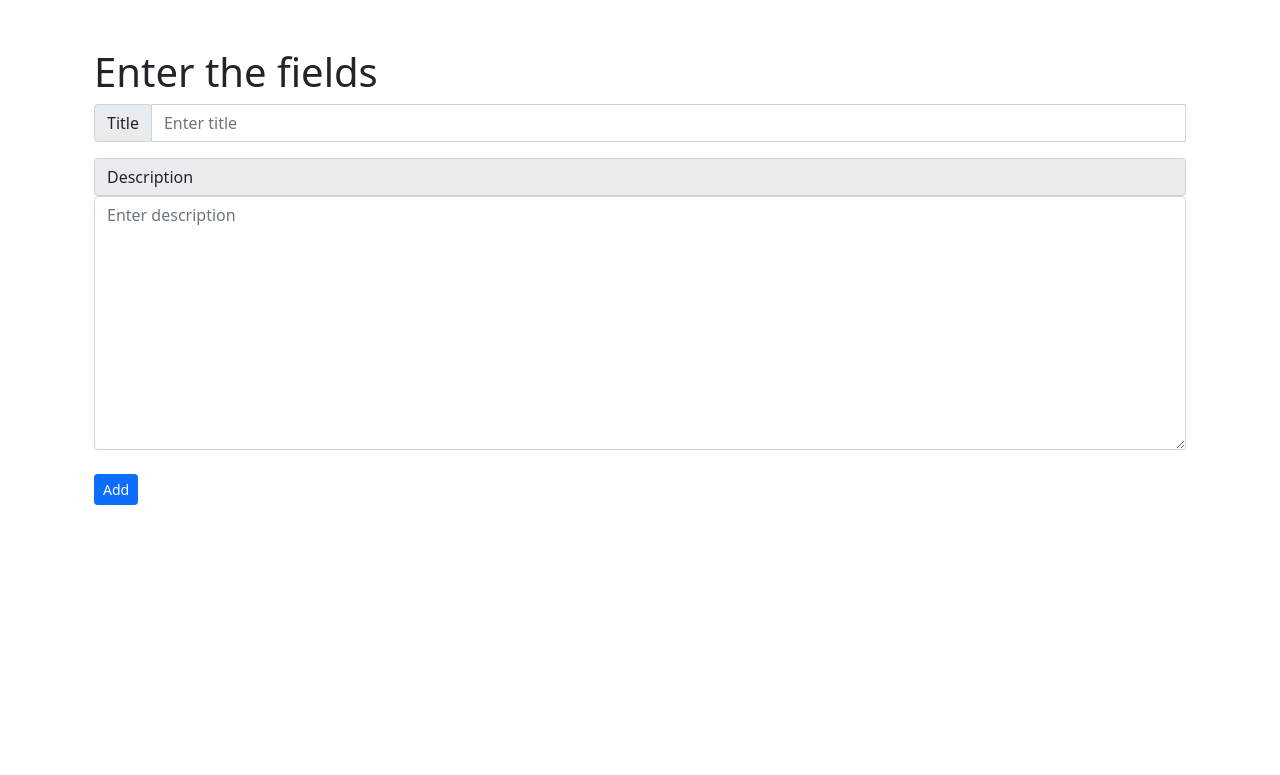
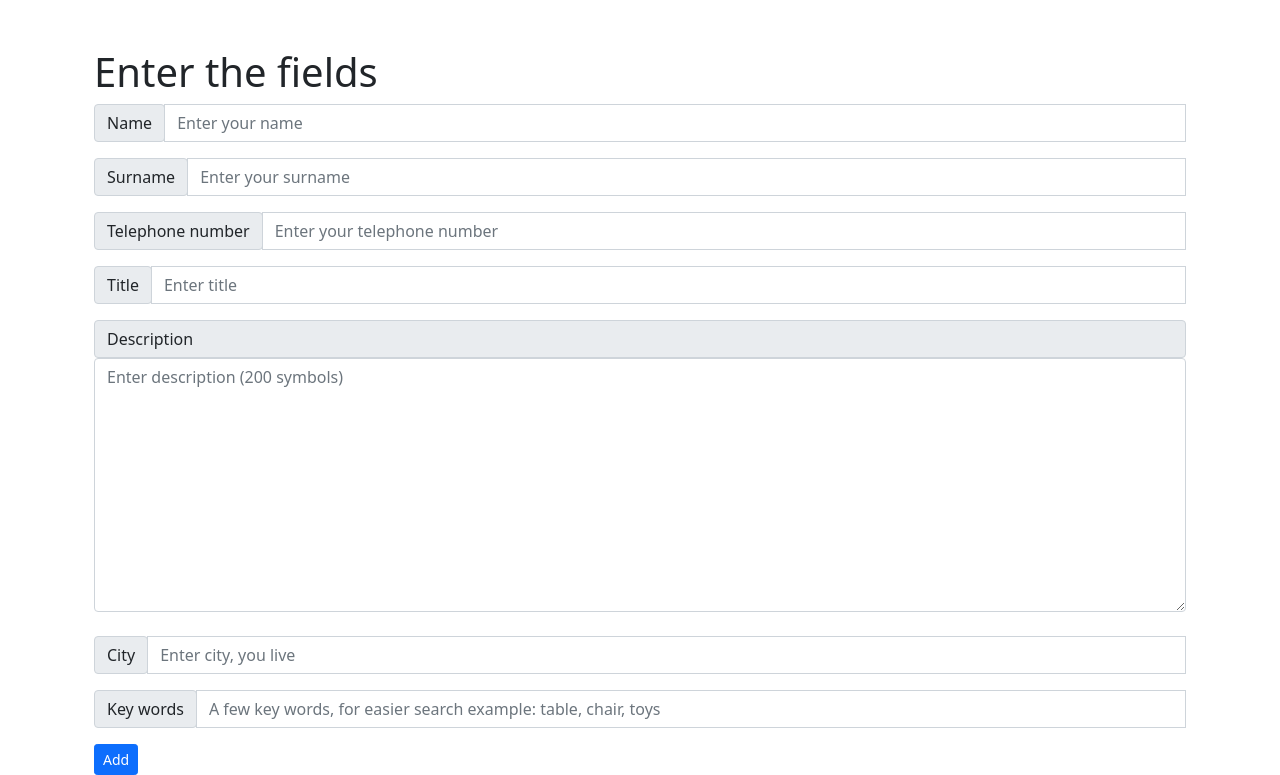
Before and after one commit to YehorVoitenko/help_each_other, a Django app: page /registration in a window 1280 px wide. Shown: the part 57-832 px from the top of the page. Before the commit the page ends 562 px from the top, so only its background shows below. Run offline with Django 4.2, Linux system fonts and the light colour scheme.

Commit message:
Added new forms

```diff
--- a/site_manager/forms.py
+++ b/site_manager/forms.py
@@ -5,16 +5,50 @@ from django.forms import ModelForm, TextInput, Textarea, ImageField
 class PostForm(ModelForm):
     class Meta:
         model = Post
-        fields = ['title', 'description']
-        widgets = {'title': TextInput(attrs={
-            'placeholder': "Enter title",
-            'class': "form-control",
-            'id': 'title',
+        fields = ['name', 'surname', 'telephone_number',
+                  'title', 'description', 'city', 'key_help_words']
 
-        }),
-                   'description': Textarea(attrs={
-                       'placeholder': "Enter description",
-                       'class': "form-control",
-                       'id': 'description'
-                   })
-                   }
+        widgets = {
+            'name': TextInput(attrs={
+                'placeholder': 'Enter your name',
+                'class': "form-control",
+                'id': 'name'
+            }),
+
+            'surname': TextInput(attrs={
+                'placeholder': 'Enter your surname',
+                'class': "form-control",
+                'id': 'surname'
+            }),
+
+            'telephone_number': TextInput(attrs={
+                'placeholder': 'Enter your telephone number',
+                'class': "form-control",
+                'id': 'telephone_number'
+            }),
+
+            'title': TextInput(attrs={
+                'placeholder': "Enter title",
+                'class': "form-control",
+                'id': 'title',
+
+            }),
+
+            'description': Textarea(attrs={
+               'placeholder': "Enter description (200 symbols)",
+               'class': "form-control",
+               'id': 'description'
+                   }),
+
+            'city': TextInput(attrs={
+               'placeholder': "Enter city, you live",
+               'class': "form-control",
+               'id': 'city'
+                   }),
+
+            'key_help_words': TextInput(attrs={
+               'placeholder': "A few key words, for easier search example: table, chair, toys",
+               'class': "form-control",
+               'id': 'key_help_words'
+                   }),
+        }
--- a/site_manager/models.py
+++ b/site_manager/models.py
@@ -4,8 +4,15 @@ from django.db import models
 
 
 class Post(models.Model):
-    title = models.CharField('Enter title', max_length=50)
-    description = models.TextField('Enter description')
+    name = models.CharField('Enter your name', max_length=50, null=False)
+    surname = models.CharField('Enter your surname', max_length=50, null=False)
+    telephone_number = models.CharField('Enter your telephone number', max_length=50, null=False)
+
+    title = models.CharField('Enter title', max_length=50, null=False)
+    description = models.TextField('Enter description', null=False)
+    city = models.CharField('Enter city, you live', max_length=50, null=False)
+    key_help_words = models.CharField('Enter your telephone number', max_length=50, null=False)
+
     image = models.ImageField()
     date = models.DateTimeField(auto_now_add=True)
 
--- a/site_manager/templates/main/register.html
+++ b/site_manager/templates/main/register.html
@@ -6,6 +6,27 @@
     <h1>Enter the fields</h1>
     <form method="post">
             {% csrf_token %}
+        <div class="input-group mb-3">
+            <div class="input-group-prepend">
+            <span class="input-group-text" id="name">Name</span>
+            </div>
+        {{ form.name }}<br>
+        </div>
+
+        <div class="input-group mb-3">
+            <div class="input-group-prepend">
+            <span class="input-group-text" id="surname">Surname</span>
+            </div>
+        {{ form.surname }}<br>
+        </div>
+
+        <div class="input-group mb-3">
+            <div class="input-group-prepend">
+            <span class="input-group-text" id="telephone_number">Telephone number</span>
+            </div>
+        {{ form.telephone_number }}<br>
+        </div>
+
         <div class="input-group mb-3">
             <div class="input-group-prepend">
                 <span class="input-group-text" id="title">Title</span>
@@ -18,6 +39,19 @@
         </div>
         {{ form.description }}<br>
 
+  <div class="input-group mb-3">
+            <div class="input-group-prepend">
+                <span class="input-group-text" id="city">City</span>
+            </div>
+            {{ form.city }}<br>
+        </div>
+        <div class="input-group mb-3">
+            <div class="input-group-prepend">
+                <span class="input-group-text" id="key_help_words">Key words</span>
+            </div>
+            {{ form.key_help_words }}<br>
+        </div>
+
         <button type="submit" class="btn btn-primary btn-sm">Add</button>
     </form>
 
```
Also changed, not shown: site_manager/templates/main/home_page.html (+6 -1 lines).
